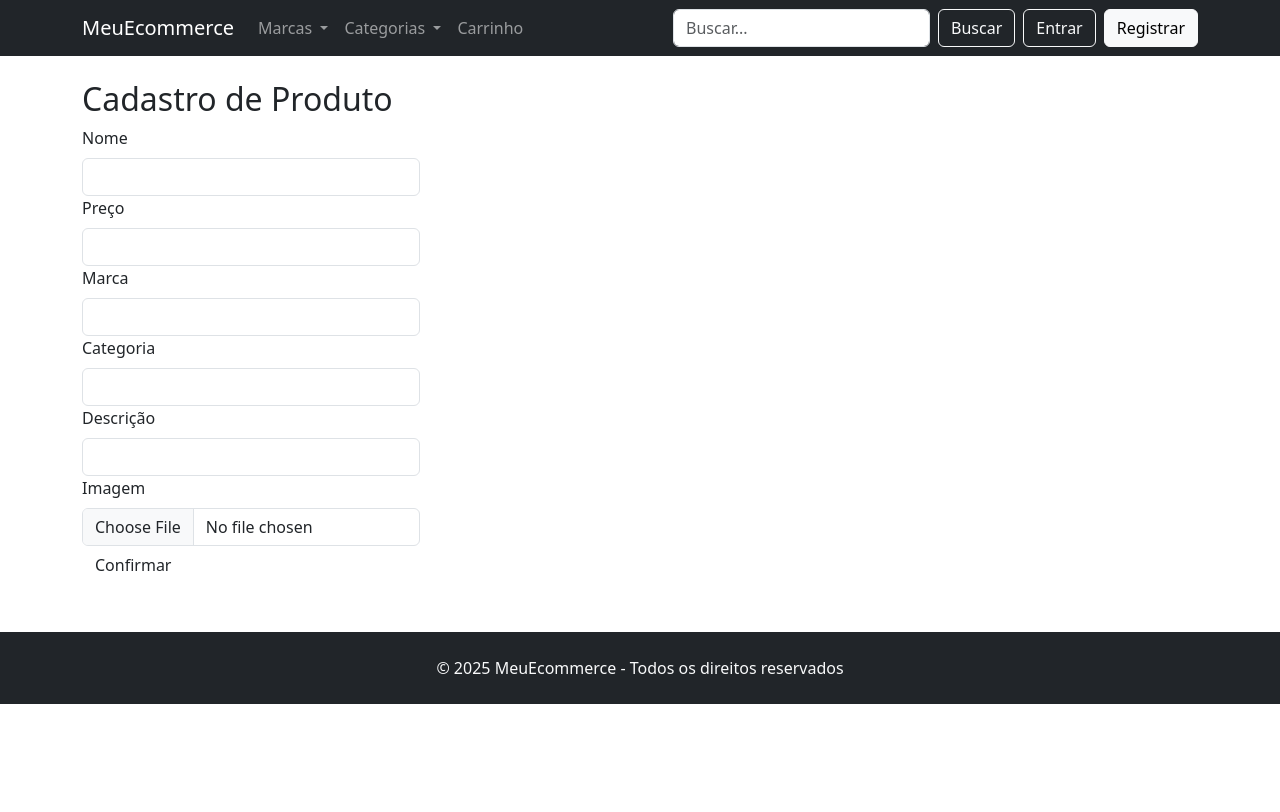
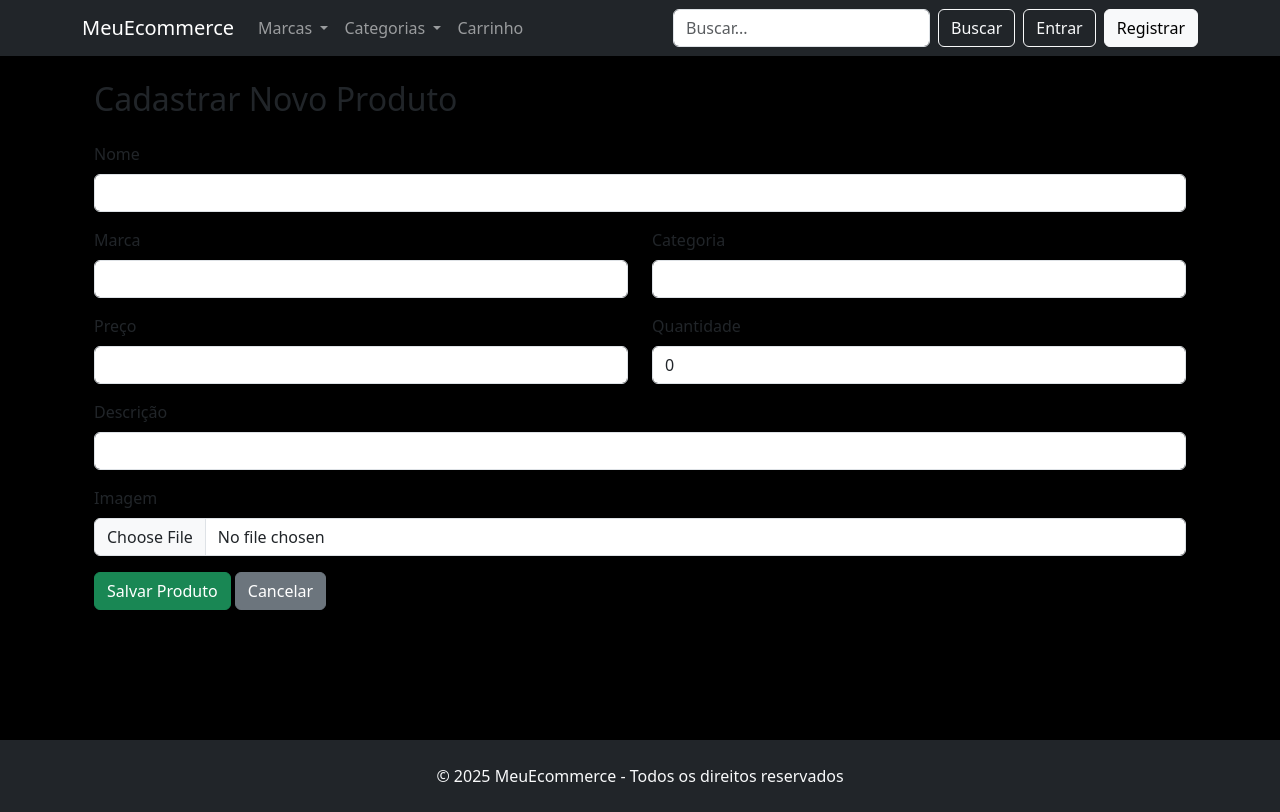
Before and after one commit to J-Vicente/trilha-backend, a Django app: page /new_product/ in a window 1280 px wide. Before the commit the page ends 704 px from the top, so only its background shows below. Run offline with Django 5.2, Linux system fonts and the light colour scheme.

Commit message:
Todas telas de ecommerce estilizadas

```diff
--- a/app_ecommerce/form.py
+++ b/app_ecommerce/form.py
@@ -12,6 +12,7 @@ class ProductsForm(ModelForm):
             'marca' : forms.TextInput(attrs={'class': 'form-control' }),
             'preco' : forms.NumberInput(attrs={'class': 'form-control' }),
             'categoria' : forms.TextInput(attrs={'class': 'form-control' }),
+            'quantidade' : forms.NumberInput(attrs={'class': 'form-control' }),
             'descricao' : forms.TextInput(attrs={'class': 'form-control' }),
             'imagem': forms.ClearableFileInput(attrs={'class': 'form-control' })
         }
--- a/app_ecommerce/models.py
+++ b/app_ecommerce/models.py
@@ -9,6 +9,7 @@ class Products(models.Model):
     nome = models.CharField(max_length=150)
     marca = models.CharField(max_length=100)
     preco = models.FloatField()
+    quantidade = models.IntegerField(default=0)
     categoria = models.CharField(max_length=100, default='')
     descricao = models.TextField(max_length=500)
     imagem = models.ImageField(upload_to='images')
--- a/app_ecommerce/views.py
+++ b/app_ecommerce/views.py
@@ -57,15 +57,18 @@ def product_criar(request):
 
 
 def product(request, id):
-    products = get_object_or_404(Products,id=id)
+    product = get_object_or_404(Products,id=id)
     context ={
-        'products':products
+        'product':product
     }
     return render(request, "ecommerce/product.html",context)
 
 
-def product_listar(request, filtro):
-    products = Products.objects.filter(marca=filtro)
+def product_listar(request, filtro, tipo):
+    if tipo=='marca':
+        products = Products.objects.filter(marca=filtro)
+    if tipo=='categoria':
+        products = Products.objects.filter(categoria=filtro)
     itens_por_pagina = 3
     paginador = Paginator(products, itens_por_pagina)
     pagina = request.GET.get('page')
@@ -76,7 +79,7 @@ def product_listar(request, filtro):
     except EmptyPage:
         pag_obj = paginador.page(paginador.num_pages)
 
-    context = {'products': products, 'marca': filtro,  'pag_obj': pag_obj}
+    context = {'products': products, 'filtro': filtro,  'pag_obj': pag_obj}
     return render(request, "ecommerce/listar_products.html",context)
 
 
--- a/main/settings.py
+++ b/main/settings.py
@@ -130,7 +130,7 @@ LOGOUT_REDIRECT_URL = '/'
 # Static files (CSS, JavaScript, Images)
 # https://docs.djangoproject.com/en/4.2/howto/static-files/
 
-STATIC_URL = 'static/'
+STATIC_URL = '/static/'
 STATICFILES_DIRS = [os.path.join(BASE_DIR, 'static'),]
 
 # Default primary key field type
--- a/main/urls.py
+++ b/main/urls.py
@@ -30,7 +30,7 @@ urlpatterns = [
     path('cadastro/admin/', cadastro_admin, name='cadastro_admin'),
     path('admin/', admin.site.urls),
     path('product/<int:id>/',product,name='product'),
-    path('listar/<str:filtro>',product_listar,name='product_listar'),
+    path('listar/<str:tipo>/<str:filtro>',product_listar,name='product_listar'),
     path('search_product/',search_product,name='search_product'),
     path('admin_listar/',admin_listar,name='admin_listar'),
     path('new_product/',product_criar,name='product_criar'),
@@ -39,3 +39,6 @@ urlpatterns = [
 
 
 ] + static(settings.MEDIA_URL, document_root=settings.MEDIA_ROOT)
+
+if settings.DEBUG:
+    urlpatterns += static(settings.STATIC_URL, document_root=settings.STATICFILES_DIRS[0])
--- a/static/ecommerce/Style.css
+++ b/static/ecommerce/Style.css
@@ -1,3 +1,6 @@
-.flex {
-    display: flex;
+.btn-remover{
+    margin-top: 10px !important;
 }
+body{
+background-color: black;
+}
--- a/templates/base.html
+++ b/templates/base.html
@@ -1,3 +1,4 @@
+{% load static %}
 <!DOCTYPE html>
 <html lang="pt-br">
 <head>
@@ -5,8 +6,10 @@
     <title>{% block title %}Meu E-commerce{% endblock %}</title>
     <meta name="viewport" content="width=device-width, initial-scale=1">
     <link href="https://cdn.jsdelivr.net/npm/bootstrap@5.3.0/dist/css/bootstrap.min.css" rel="stylesheet">
+    <link rel="stylesheet" href="{% static 'ecommerce/Style.css' %}">
 
-    {% block style %}{% endblock %}
+    {% block style %}
+    {% endblock %}
 </head>
 <body>
 
@@ -24,7 +27,7 @@
               Marcas
             </a>
             <ul class="dropdown-menu">
-              <li><a class="dropdown-item" href="{% url 'product_listar' filtro='Samsung' %}">Marca</a></li>
+              <li><a class="dropdown-item" href="{% url 'product_listar' tipo='marca' filtro='Samsung' %}">Marca</a></li>
 
             </ul>
           </li>
@@ -33,7 +36,7 @@
               Categorias
             </a>
             <ul class="dropdown-menu">
-              <li><a class="dropdown-item" href="{% url 'product_listar' filtro='celuar' %}">Categoria</a></li>
+              <li><a class="dropdown-item" href="{% url 'product_listar' tipo='categoria' filtro='Celulares' %}">Categoria</a></li>
 
             </ul>
           </li>
--- a/templates/ecommerce/product_form.html
+++ b/templates/ecommerce/product_form.html
@@ -5,50 +5,72 @@
   {% endblock %}
 
   {% block content %}
-  <div class="flex">
-    <div>
-        <div class="flex">
-            <h2 style="font-size: xx-large;"> Cadastro de Produto</h2>
-        </div>
-        <div class="flex">
-            <form method="post" enctype="multipart/form-data">
+    <div class="container mt-4" style="margin-bottom: 130px;">
+        <h2 class="mb-4">Cadastrar Novo Produto</h2>
+
+        <form method="POST" enctype="multipart/form-data">
             {% csrf_token %}
-                <div>
-                    <label for="nome" class="form-label">Nome</label>
+
+            <div class="mb-3">
+                <label for="{{ form.nome.id_for_label }}" class="form-label">Nome</label>
                 {{ form.nome }}
+                {% for error in form.nome.errors %}
+                    <div class="text-danger small">{{ error }}</div>
+                {% endfor %}
             </div>
 
-                <div>
-                    <label for="nome" class="form-label">Preço</label>
-                    {{ form.preco }}
+            <div class="row">
+                <div class="col-md-6 mb-3">
+                    <label for="{{ form.marca.id_for_label }}" class="form-label">Marca</label>
+                    {{ form.marca }}
+                    {% for error in form.marca.errors %}
+                        <div class="text-danger small">{{ error }}</div>
+                    {% endfor %}
+                </div>
+                <div class="col-md-6 mb-3">
+                    <label for="{{ form.categoria.id_for_label }}" class="form-label">Categoria</label>
+                    {{ form.categoria }}
+                    {% for error in form.categoria.errors %}
+                        <div class="text-danger small">{{ error }}</div>
+                    {% endfor %}
+                </div>
             </div>
 
-                <div>
-                    <label for="nome" class="form-label">Marca</label>
-                    {{ form.marca }}
+            <div class="row">
+                <div class="col-md-6 mb-3">
+                    <label for="{{ form.preco.id_for_label }}" class="form-label">Preço</label>
+                    {{ form.preco }}
+                    {% for error in form.preco.errors %}
+                        <div class="text-danger small">{{ error }}</div>
+                    {% endfor %}
+                </div>
+                <div class="col-md-6 mb-3">
+                    <label for="{{ form.quantidade.id_for_label }}" class="form-label">Quantidade</label>
+                    {{ form.quantidade }}
+                    {% for error in form.quantidade.errors %}
+                        <div class="text-danger small">{{ error }}</div>
+                    {% endfor %}
+                </div>
             </div>
 
-                <div>
-                    <label for="nome" class="form-label">Categoria</label>
-                    {{ form.categoria }}
+            <div class="mb-3">
+                <label for="{{ form.descricao.id_for_label }}" class="form-label">Descrição</label>
+                {{ form.descricao }}
+                {% for error in form.descricao.errors %}
+                    <div class="text-danger small">{{ error }}</div>
+                {% endfor %}
             </div>
 
-                <div>
-                    <label for="nome" class="form-label">Descrição</label>
-                    {{ form.descricao }}
+            <div class="mb-3">
+                <label for="{{ form.imagem.id_for_label }}" class="form-label">Imagem</label>
+                {{ form.imagem }}
+                {% for error in form.imagem.errors %}
+                    <div class="text-danger small">{{ error }}</div>
+                {% endfor %}
             </div>
 
-                <div>
-                    <label for="nome" class="form-label">Imagem</label>
-                    {{ form.imagem }}
-                </div>
-
-                <div>
-                    <button type="submit" class="btn enviar">Confirmar</button>
-                </div>
+            <button type="submit" class="btn btn-success">Salvar Produto</button>
+            <a href="{% url 'admin_listar' %}" class="btn btn-secondary">Cancelar</a>
         </form>
     </div>
-        </div>
-    </div>
-</div>
   {% endblock %}
```
Also changed, not shown: static/users/Style.css (deleted, +0 -7 lines), templates/ecommerce/listar_admin.html (+20 -26 lines), templates/ecommerce/listar_products.html (+14 -23 lines), templates/ecommerce/product.html (+29 -10 lines), app_ecommerce/migrations/0003_products_quantidade.py (added), db.sqlite3, media/images/A54.jfif (added), media/images/I15.jfif (added). Lines whose indentation alone changed are shown as unchanged.
